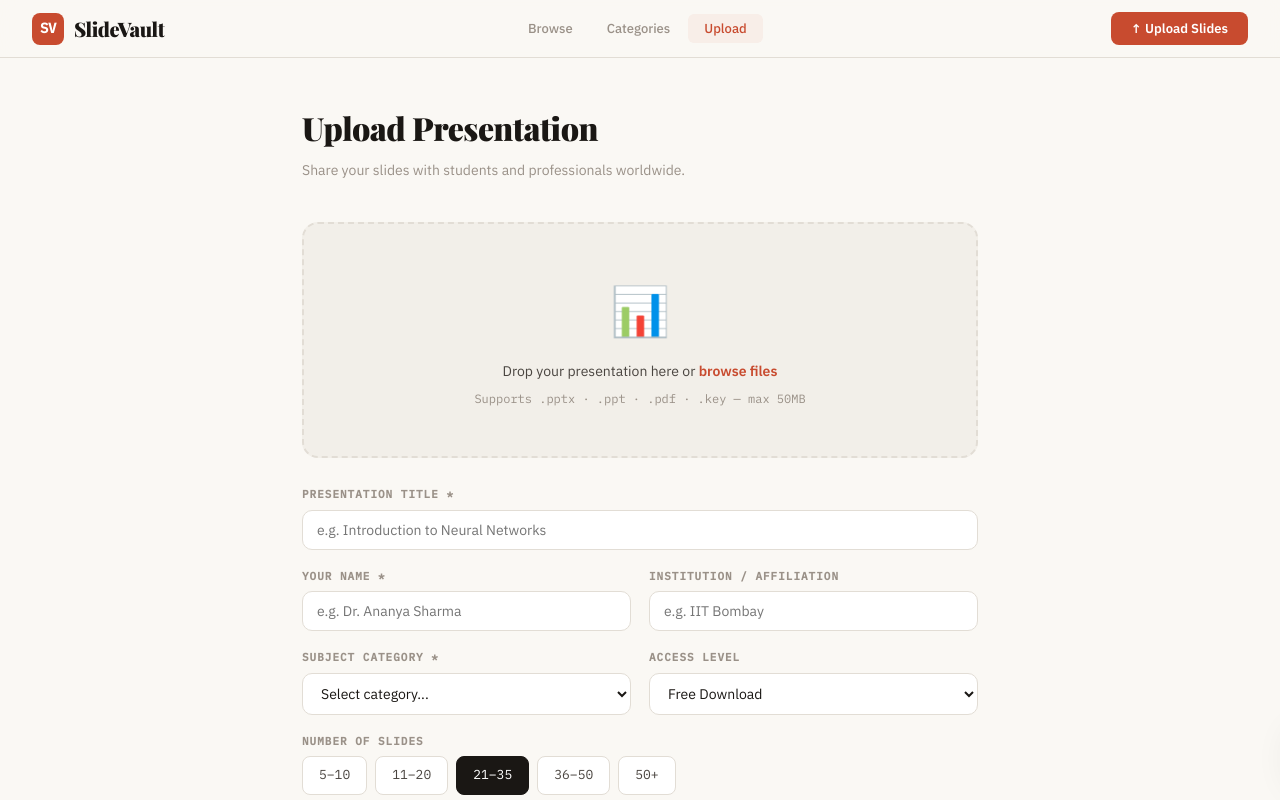
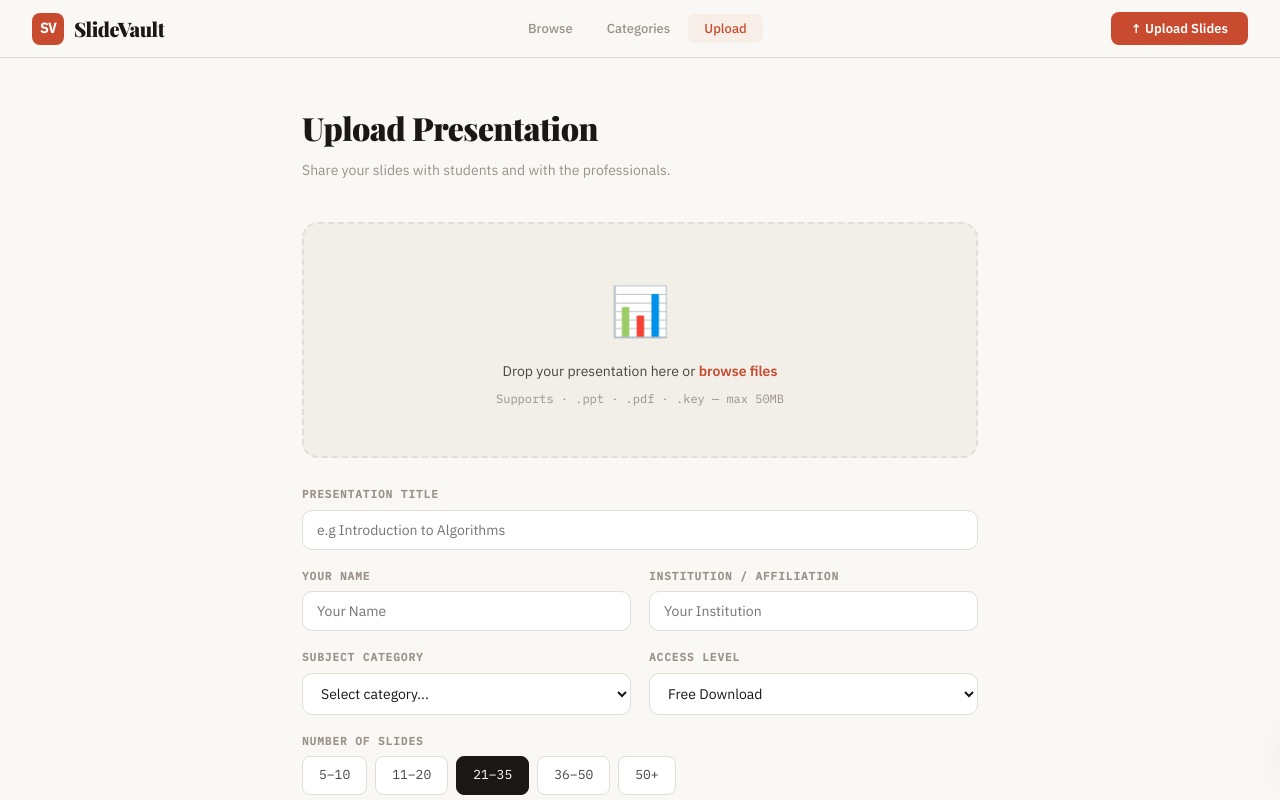
Before and after one commit to Aryan3356/slidevault, a website: page public/index.html in a window 1280 px wide. Both pictures are taken after a click on the button "Upload". Shown: the top 800 px of the page. Drawn offline with nearby package versions, Linux system fonts and the light colour scheme; no server answers; a web font is replaced by a local one.

Commit message:
Updated my code

```diff
--- a/public/index.html
+++ b/public/index.html
@@ -104,13 +104,13 @@
 <div id="page-upload" class="page">
   <div class="upload-page">
     <div class="upload-title">Upload Presentation</div>
-    <div class="upload-subtitle">Share your slides with students and professionals worldwide.</div>
+    <div class="upload-subtitle">Share your slides with students and with the professionals.</div>
 
     <div class="upload-dropzone" id="dropzone" onclick="document.getElementById('file-input').click()">
       <input type="file" id="file-input" class="drop-input" accept=".ppt,.pptx,.pdf,.key" onchange="handleFileSelect(this)">
       <div class="drop-icon">📊</div>
       <div class="drop-text">Drop your presentation here or <strong style="color:var(--accent)">browse files</strong></div>
-      <div class="drop-hint">Supports .pptx · .ppt · .pdf · .key — max 50MB</div>
+      <div class="drop-hint">Supports · .ppt · .pdf · .key — max 50MB</div>
       <div class="file-chosen" id="file-chosen">
         <span style="font-size:20px">📎</span>
         <span class="file-chosen-name" id="file-name"></span>
@@ -120,19 +120,19 @@
 
     <div class="form-grid">
       <div class="form-group full">
-        <label class="form-label">Presentation Title *</label>
-        <input type="text" class="form-input" id="f-title" placeholder="e.g. Introduction to Neural Networks">
+        <label class="form-label">Presentation Title</label>
+        <input type="text" class="form-input" id="f-title" placeholder="e.g Introduction to Algorithms">
       </div>
       <div class="form-group">
-        <label class="form-label">Your Name *</label>
-        <input type="text" class="form-input" id="f-author" placeholder="e.g. Dr. Ananya Sharma">
+        <label class="form-label">Your Name</label>
+        <input type="text" class="form-input" id="f-author" placeholder="Your Name">
       </div>
       <div class="form-group">
         <label class="form-label">Institution / Affiliation</label>
-        <input type="text" class="form-input" id="f-institution" placeholder="e.g. IIT Bombay">
+        <input type="text" class="form-input" id="f-institution" placeholder="Your Institution">
       </div>
       <div class="form-group">
-        <label class="form-label">Subject Category *</label>
+        <label class="form-label">Subject Category</label>
         <select class="form-select" id="f-category">
           <option value="">Select category...</option>
           <option value="cs">Computer Science</option>
```
Also changed, not shown: server.js (+11 -11 lines).
